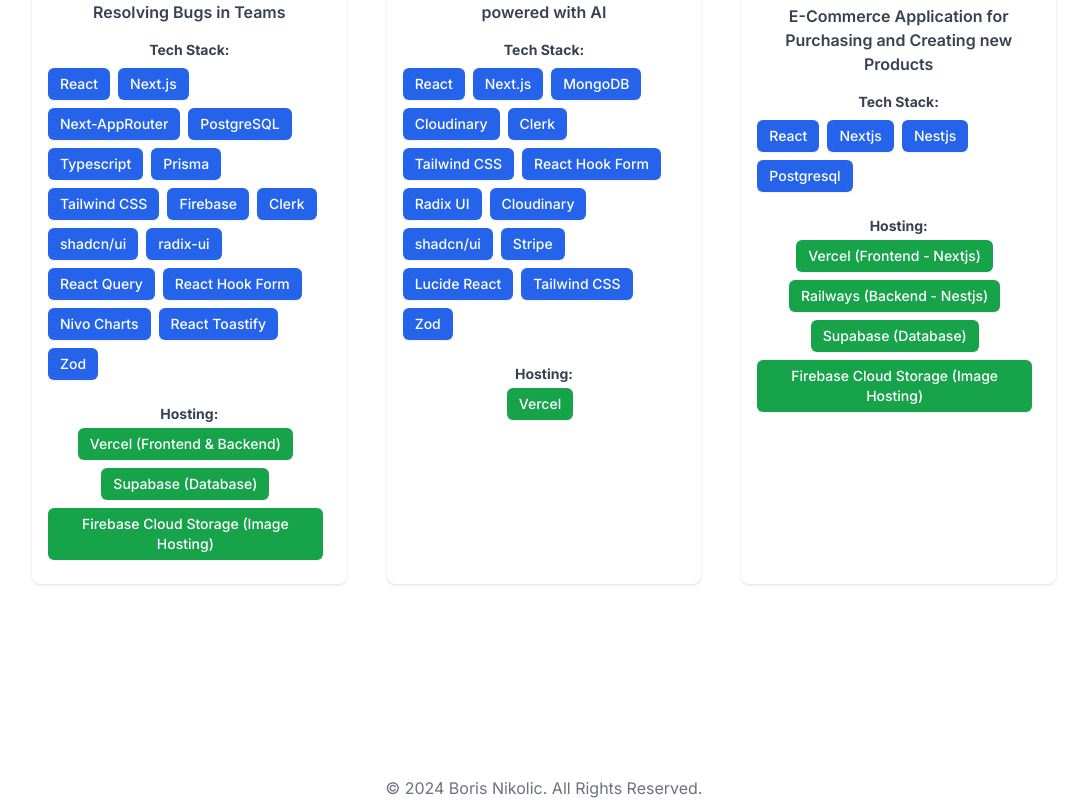
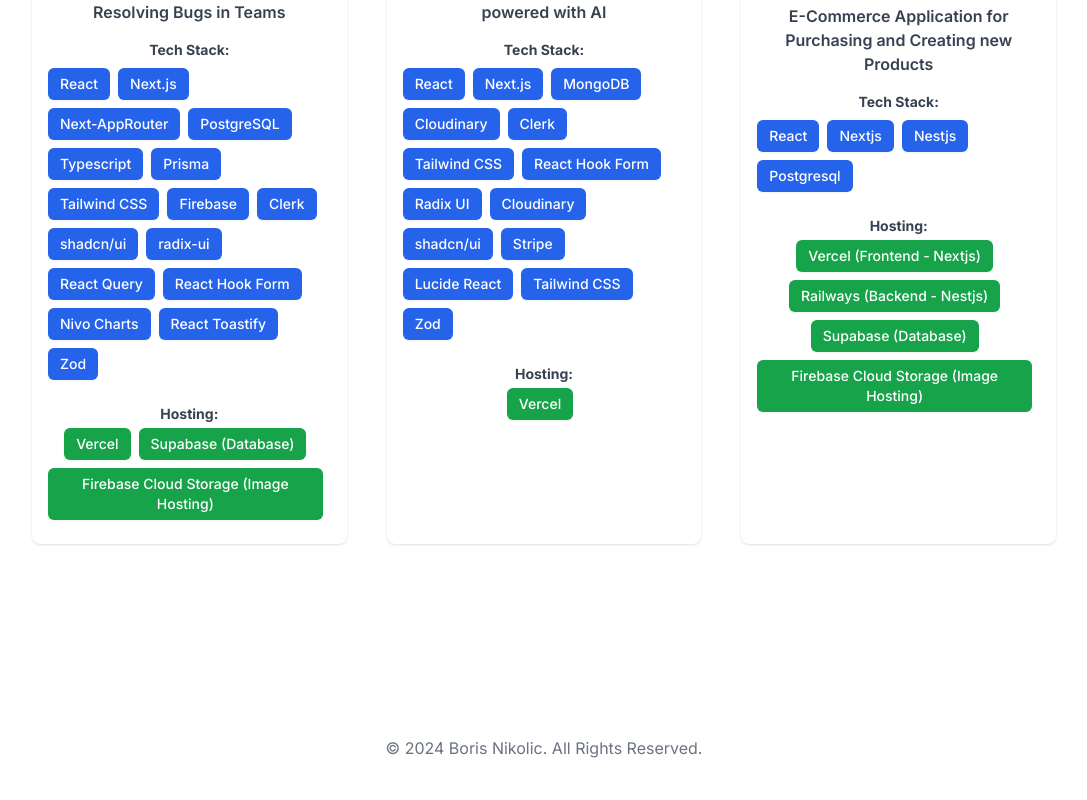
Before and after one commit to b0kic4/bok1c4-portfolio, a Next.js app: page / in a window 1280 px wide. Shown: the part 1349-2149 px from the top of the page, without its empty margins (96-1183 px from the left). After the commit the page ends 2109 px from the top, so only its background shows below. Built offline with nearby package versions, Linux system fonts and the light colour scheme.

Commit message:
removed unnecessary text

```diff
--- a/app/components/Main.tsx
+++ b/app/components/Main.tsx
@@ -27,7 +27,7 @@
       "Zod",
     ],
     hosting: [
-      "Vercel (Frontend & Backend)",
+      "Vercel",
       "Supabase (Database)",
       "Firebase Cloud Storage (Image Hosting)",
     ],
```
